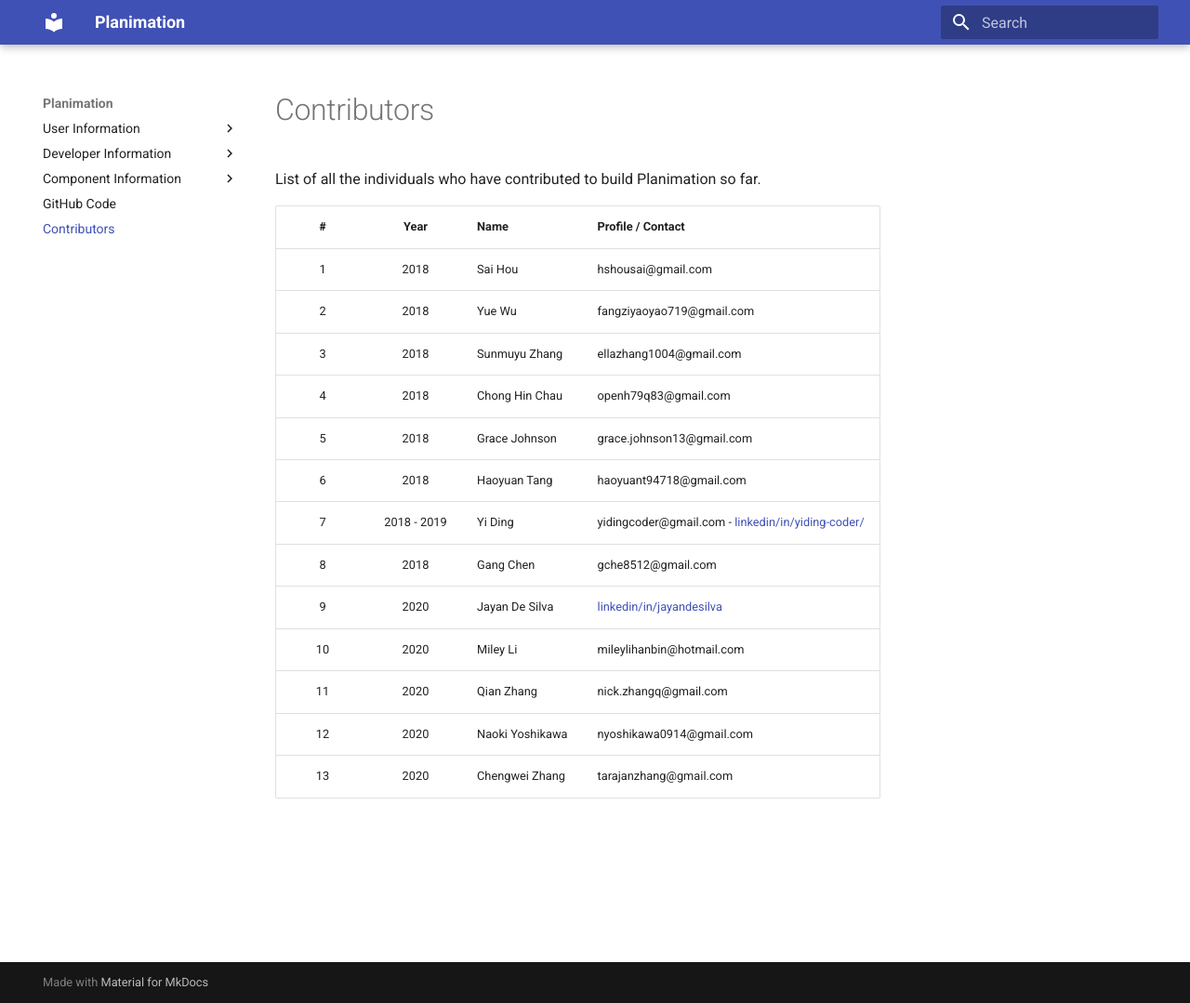
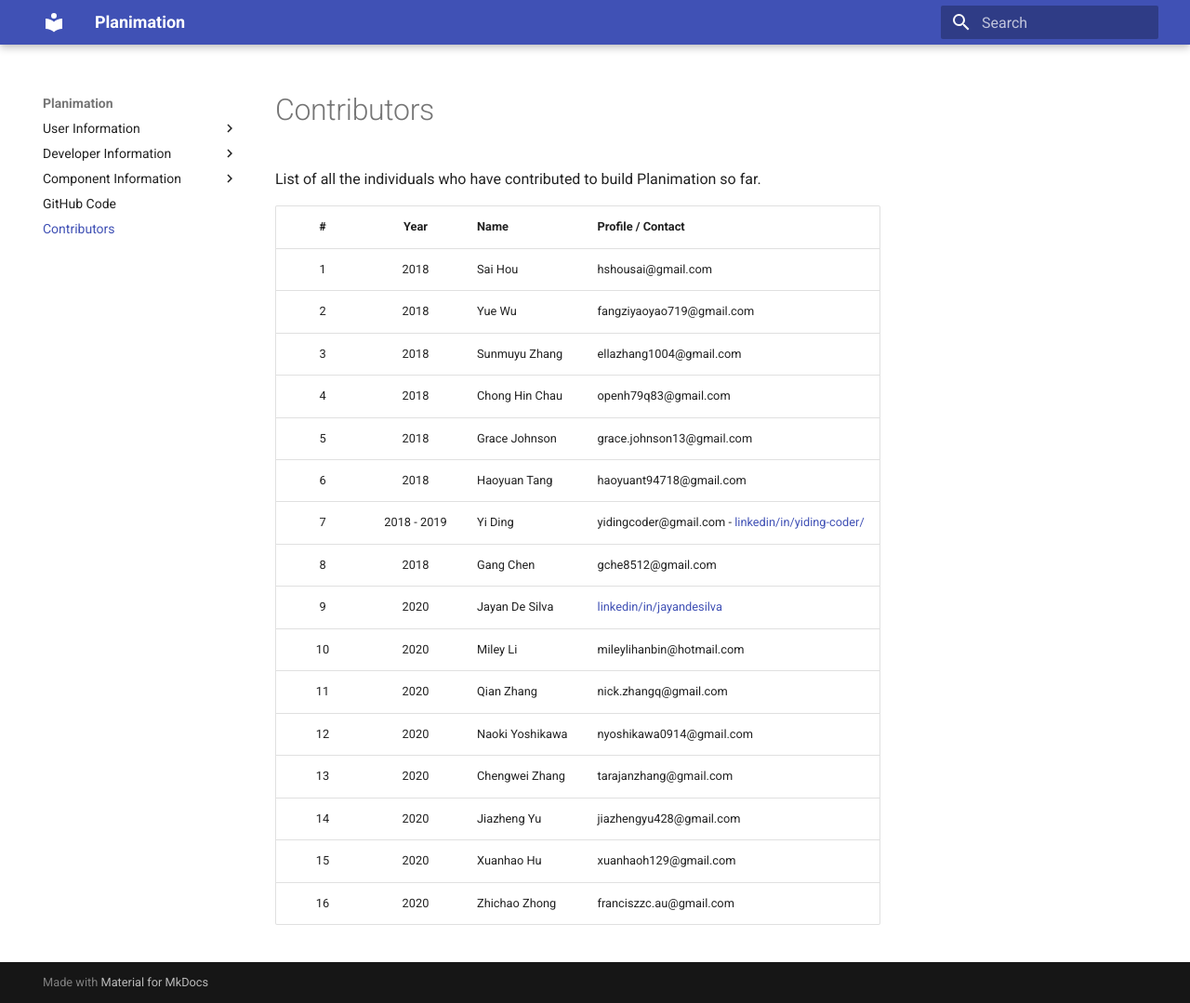
Before and after one commit to planimation/documentation, an MkDocs documentation site: the page built from docs/contributors.md, in a window 1280 px wide and 1079 px high. Shown: the whole window at 93% size. Built offline with MkDocs 1.6.1 and Material for MkDocs 9.7.7, drawn with Linux system fonts in a browser that asks for light colours.

Commit message:
added contributors and change citation

```diff
--- a/docs/contributors.md
+++ b/docs/contributors.md
@@ -17,3 +17,6 @@ List of all the individuals who have contributed to build Planimation so far.
 | 11 | 2020 | Qian Zhang | nick.zhangq@gmail.com |
 | 12 | 2020 | Naoki Yoshikawa | nyoshikawa0914@gmail.com |
 | 13 | 2020 | Chengwei Zhang | tarajanzhang@gmail.com  |
+| 14 | 2020 | Jiazheng Yu | jiazhengyu428@gmail.com |
+| 15 | 2020 | Xuanhao Hu | xuanhaoh129@gmail.com |
+| 16 | 2020 | Zhichao Zhong | franciszzc.au@gmail.com |
```
Also changed, not shown: README.md (+3 -7 lines), docs/README.md (+3 -7 lines).
